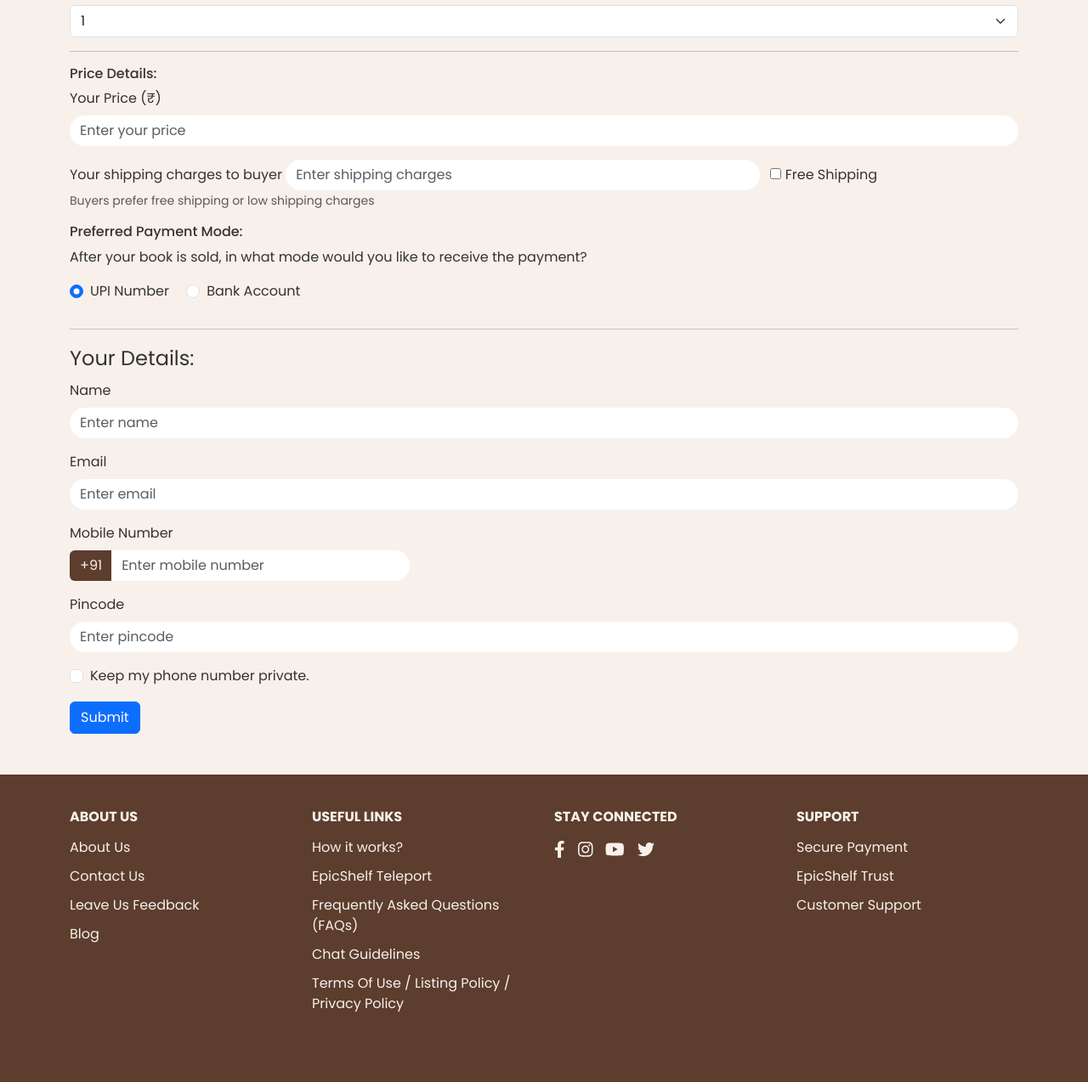
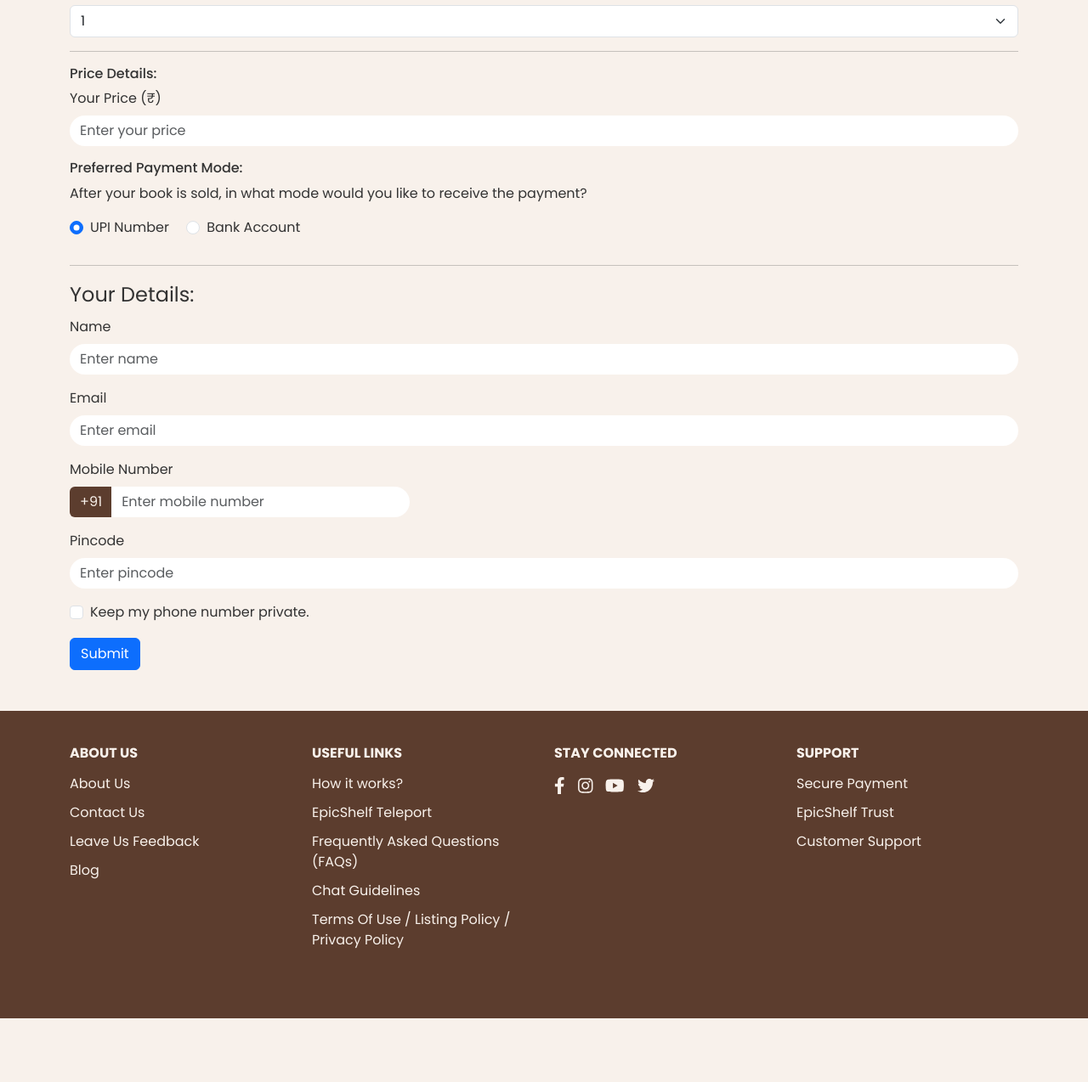
Before and after one commit to aadarshsenapati/EpicShelf, a PHP site: page /sell_books.php in a window 1280 px wide. Shown: the part 690-1964 px from the top of the page at 85% size. After the commit the page ends 1889 px from the top, so only its background shows below. Run offline with PHP 8.4, Linux system fonts and the light colour scheme; some web fonts are replaced.

Commit message:
Update sell_books.php

```diff
--- a/sell_books.php
+++ b/sell_books.php
@@ -6,20 +6,113 @@
     <title>Sell Books</title>
     <link href="https://cdn.jsdelivr.net/npm/bootstrap@5.3.0/dist/css/bootstrap.min.css" rel="stylesheet">
     <script defer src="https://cdnjs.cloudflare.com/ajax/libs/font-awesome/6.0.0/js/all.min.js"></script>
-
 </head>
 <body>
-    <?php include ('includes/header.php'); ?>
+<?php
+include('includes/header.php');
+include('includes/connection.php');
+
+
+// Generate CSRF token
+if (empty($_SESSION['csrf_token'])) {
+    $_SESSION['csrf_token'] = bin2hex(random_bytes(32));
+}
+
+if ($_SERVER['REQUEST_METHOD'] == 'POST') {
+    // Validate CSRF token
+    if (!hash_equals($_SESSION['csrf_token'], $_POST['csrf_token'])) {
+        die("Invalid CSRF token");
+    }
+
+    // Collect and validate form data
+    $adTitle = trim($_POST['adTitle']);
+    $bookEntryType = $_POST['bookEntry'] ?? 'manual';
+    $bookType = $bookEntryType === 'manual' ? trim($_POST['bookType']) : trim($_POST['bookTypeAfter']);
+    $bookTitle = $bookEntryType === 'manual' ? trim($_POST['bookTitle']) : trim($_POST['bookTitleAfter']);
+    $isbn = trim($_POST['isbn'] ?? null);
+    $quantity = $_POST['Quantity'] === 'More' ? intval($_POST['customQuantity']) : intval($_POST['Quantity']);
+    $price = floatval($_POST['price']);
+    $paymentMode = isset($_POST['upi']) ? 'UPI' : 'Bank';
+    $name = trim($_POST['name']);
+    $email = filter_var($_POST['email'], FILTER_VALIDATE_EMAIL);
+    $mobile = preg_match('/^[0-9]{10}$/', $_POST['mobile']) ? $_POST['mobile'] : null;
+    $pincode = preg_match('/^[0-9]{6}$/', $_POST['pincode']) ? $_POST['pincode'] : null;
+    $keepPrivate = isset($_POST['keepPrivate']) ? 1 : 0;
+
+    if (!$email || !$mobile || !$pincode) {
+        die("Invalid input data");
+    }
+
+    // Handle image upload
+    $image = $_FILES['image']['name'] ?? '';
+    $tmp = $_FILES['image']['tmp_name'] ?? '';
+    $uploadPath = "uploads/" . basename($image);
+    $allowedTypes = ['image/jpeg', 'image/png', 'image/gif'];
+
+    if (!empty($tmp)) {
+        $fileType = mime_content_type($tmp);
+        if (!in_array($fileType, $allowedTypes)) {
+            die("Invalid file type. Only JPG, PNG, and GIF are allowed.");
+        }
+        if (!move_uploaded_file($tmp, $uploadPath)) {
+            die("Failed to upload image.");
+        }
+    }
+
+    // Insert product into products table
+    $stockStatus = $quantity > 0 ? 'In Stock' : 'Out of Stock';
+    $sqlProduct = "INSERT INTO products (name, price, image, stock_status, quantity)
+                   VALUES (?, ?, ?, ?, ?)";
+    $stmt = $conn->prepare($sqlProduct);
+    $stmt->bind_param("sdssi", $bookTitle, $price, $image, $stockStatus, $quantity);
+    if (!$stmt->execute()) {
+        die("Failed to insert product: " . $stmt->error);
+    }
+    $productId = $stmt->insert_id;
+
+    // Check if genre exists in genres table
+    $sqlGenre = "SELECT id FROM genres WHERE name = ?";
+    $stmt = $conn->prepare($sqlGenre);
+    $stmt->bind_param("s", $bookType);
+    $stmt->execute();
+    $genreResult = $stmt->get_result();
+
+    if ($genreResult->num_rows > 0) {
+        $row = $genreResult->fetch_assoc();
+        $genreId = $row['id'];
+    } else {
+        // Insert new genre into genres table
+        $sqlInsertGenre = "INSERT INTO genres (name) VALUES (?)";
+        $stmt = $conn->prepare($sqlInsertGenre);
+        $stmt->bind_param("s", $bookType);
+        if (!$stmt->execute()) {
+            die("Failed to insert genre: " . $stmt->error);
+        }
+        $genreId = $stmt->insert_id;
+    }
+
+    // Insert into product_genres table
+    $sqlProductGenre = "INSERT INTO product_genres (product_id, genre_id) VALUES (?, ?)";
+    $stmt = $conn->prepare($sqlProductGenre);
+    $stmt->bind_param("ii", $productId, $genreId);
+    if (!$stmt->execute()) {
+        die("Failed to insert product genre: " . $stmt->error);
+    }
+
+    echo "<div class='alert alert-success text-center'>Book ad submitted successfully!</div>";
+}
+?>
+
 <div class="container mt-4 mb-5">
-
+    <form id="sellBookForm" method="POST" action="sell_books.php" enctype="multipart/form-data">
+        <input type="hidden" name="csrf_token" value="<?php echo $_SESSION['csrf_token']; ?>">
         <p>Submit a free classified ad to <b>sell your used books for cash in India</b></p>
         <a href="#">Click here to learn how does it work?</a>
         <hr>
-            <form id="sellBookForm">
         <h6>Book Details:</h6>
         <div class="mb-3">
             <label for="adTitle" class="form-label">Add title</label>
-                    <input type="text" id="adTitle" class="form-control" placeholder="Enter ad title">
+            <input type="text" id="adTitle" name="adTitle" class="form-control" placeholder="Enter ad title">
         </div>
 
         <label class="form-label">Book details</label>
@@ -39,7 +132,7 @@
         <div id="manualDetails">
             <div class="mb-3">
                 <label for="bookType" class="form-label">Book Type</label>
-                        <select id="bookType" class="form-select">
+                <select id="bookType" name="bookType" class="form-select">
                     <option value="fiction">Fiction</option>
                     <option value="non-fiction">Non-Fiction</option>
                     <option value="educational">Educational</option>
@@ -48,19 +141,19 @@
             </div>
             <div class="mb-3">
                 <label for="bookTitle" class="form-label">Book Title</label>
-                        <input type="text" id="bookTitle" class="form-control" placeholder="Enter book name">
+                <input type="text" id="bookTitle" name="bookTitle" class="form-control" placeholder="Enter book name">
             </div>
         </div>
 
         <div id="isbnDetails" style="display: none;">
             <div class="mb-3">
                 <label for="isbn" class="form-label">ISBN</label>
-                        <input type="text" id="isbn" class="form-control" placeholder="Enter 13-digit ISBN number">
+                <input type="text" id="isbn" name="isbn" class="form-control" placeholder="Enter 13-digit ISBN number">
             </div>
             <button type="button" id="getBookDetails" class="btn btn-primary mb-3">Get Book Details</button>
             <div class="mb-3">
                 <label for="bookTypeAfter" class="form-label">Book Type</label>
-                        <select id="bookTypeAfter" class="form-select">
+                <select id="bookTypeAfter" name="bookTypeAfter" class="form-select">
                     <option value="fiction">Fiction</option>
                     <option value="non-fiction">Non-Fiction</option>
                     <option value="educational">Educational</option>
@@ -69,7 +162,7 @@
             </div>
             <div class="mb-3">
                 <label for="bookTitleAfter" class="form-label">Book Title</label>
-                        <input type="text" id="bookTitleAfter" class="form-control" placeholder="Enter book name">
+                <input type="text" id="bookTitleAfter" name="bookTitleAfter" class="form-control" placeholder="Enter book name">
             </div>
         </div>
 
@@ -80,7 +173,7 @@
 
         <div class="mb-3">
             <label for="Quantity" class="form-label">Quantity available</label>
-                    <select id="Quantity" class="form-select" onchange="toggleQuantityInput()">
+            <select id="Quantity" name="Quantity" class="form-select" onchange="toggleQuantityInput()">
                 <option value="1">1</option>
                 <option value="2">2</option>
                 <option value="3">3</option>
@@ -89,22 +182,14 @@
                 <option value="6">6</option>
                 <option value="More">More</option>
             </select>
-                    <input type="text" id="customQuantity" class="form-control mt-2" placeholder="Enter quantity" style="display: none;">
+            <input type="text" id="customQuantity" name="customQuantity" class="form-control mt-2" placeholder="Enter quantity" style="display: none;">
         </div>
 
         <hr>
         <h6>Price Details:</h6>
         <div class="mb-3">
             <label for="price" class="form-label">Your Price (₹)</label>
-                    <input type="text" id="price" class="form-control" placeholder="Enter your price">
-                </div>
-
-                <div class="mb-3">
-                    <label for="shipping" class="form-label">Your shipping charges to buyer</label>
-                    <input type="text" id="shipping" class="form-control d-inline w-50" placeholder="Enter shipping charges">
-                    <input type="checkbox" id="freeShipping" class="ms-2">
-                    <label for="freeShipping">Free Shipping</label>
-                    <p class="text-muted small">Buyers prefer free shipping or low shipping charges</p>
+            <input type="text" id="price" name="price" class="form-control" placeholder="Enter your price">
         </div>
 
         <h6>Preferred Payment Mode:</h6>
@@ -122,29 +207,29 @@
             <legend>Your Details:</legend>
             <div class="mb-3">
                 <label for="name" class="form-label">Name</label>
-                        <input type="text" id="name" class="form-control" placeholder="Enter name">
+                <input type="text" id="name" name="name" class="form-control" placeholder="Enter name">
             </div>
 
             <div class="mb-3">
                 <label for="email" class="form-label">Email</label>
-                        <input type="email" id="email" class="form-control" placeholder="Enter email">
+                <input type="email" id="email" name="email" class="form-control" placeholder="Enter email">
             </div>
 
             <div class="mb-3">
                 <label for="mobile" class="form-label">Mobile Number</label>
                 <div class="input-group">
                     <span class="input-group-text">+91</span>
-                            <input type="text" id="mobile" class="form-control" placeholder="Enter mobile number">
+                    <input type="text" id="mobile" name="mobile" class="form-control" placeholder="Enter mobile number">
                 </div>
             </div>
 
             <div class="mb-3">
                 <label for="pincode" class="form-label">Pincode</label>
-                        <input type="text" id="pincode" class="form-control" placeholder="Enter pincode">
+                <input type="text" id="pincode" name="pincode" class="form-control" placeholder="Enter pincode">
             </div>
 
             <div class="form-check">
-                        <input class="form-check-input" type="checkbox" id="keepPrivate">
+                <input class="form-check-input" type="checkbox" id="keepPrivate" name="keepPrivate">
                 <label class="form-check-label" for="keepPrivate">
                     Keep my phone number private.
                 </label>
@@ -153,13 +238,10 @@
 
         <button type="submit" class="btn btn-primary mt-3">Submit</button>
     </form>
+</div>
 
-    </div>
-    <?php include ('includes/footer.php'); ?>
+<?php include('includes/footer.php'); ?>
 <script src="https://cdn.jsdelivr.net/npm/bootstrap@5.3.0/dist/js/bootstrap.bundle.min.js"></script>
-
-    <script src="js/sell_books.js">
-
-    </script>
+<script src="js/sell_books.js"></script>
 </body>
 </html>
```
Lines whose indentation alone changed are shown as unchanged.
